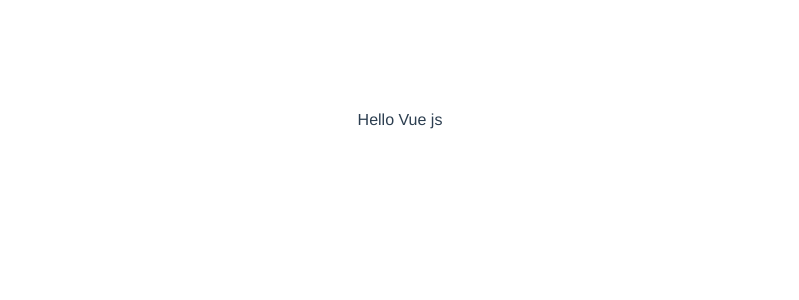
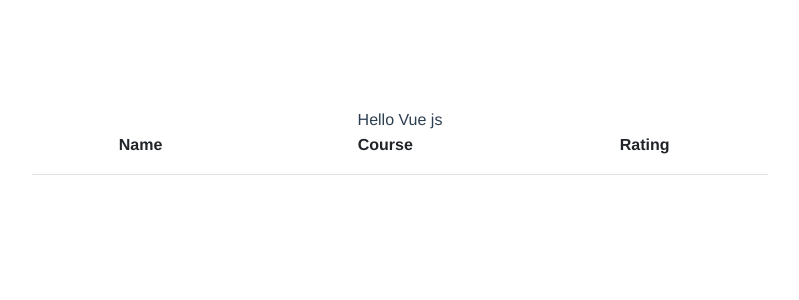
Before and after one commit to Sajaldeb25/students-whereabouts, a Vue app: page / in a window 1280 px wide. Shown: the top 300 px of the page, without its empty margins (240-1039 px from the left). Built offline with nearby package versions, Linux system fonts and the light colour scheme.

Commit message:
Table created for showing data

```diff
--- a/src/App.vue
+++ b/src/App.vue
@@ -2,6 +2,25 @@
   <!-- <div id="app"> -->
 
     {{msg}}
+
+    <table class="table">
+      <thead>
+        <th>Name</th>
+        <th>Course</th>
+        <th>Rating</th>
+      </thead>
+
+      <tbody>
+        <tr>
+          <td></td>
+          <td></td>
+          <td></td>
+        </tr>
+      </tbody>
+
+    </table>
+
+
   <!-- </div> -->
   <!-- <img alt="Vue logo" src="./assets/logo.png">
   <HelloWorld msg="Welcome to Your Vue.js App"/> -->
```
